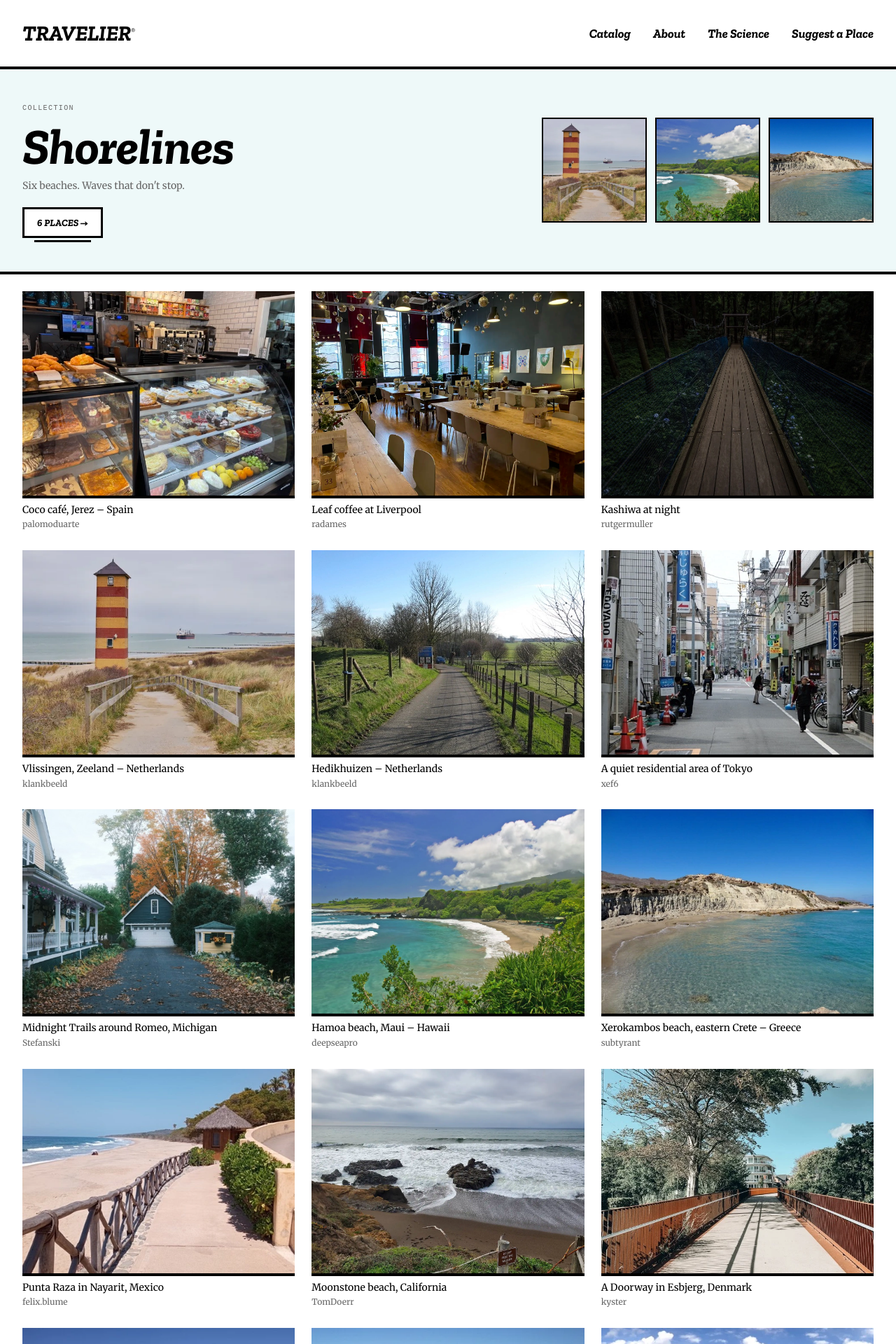
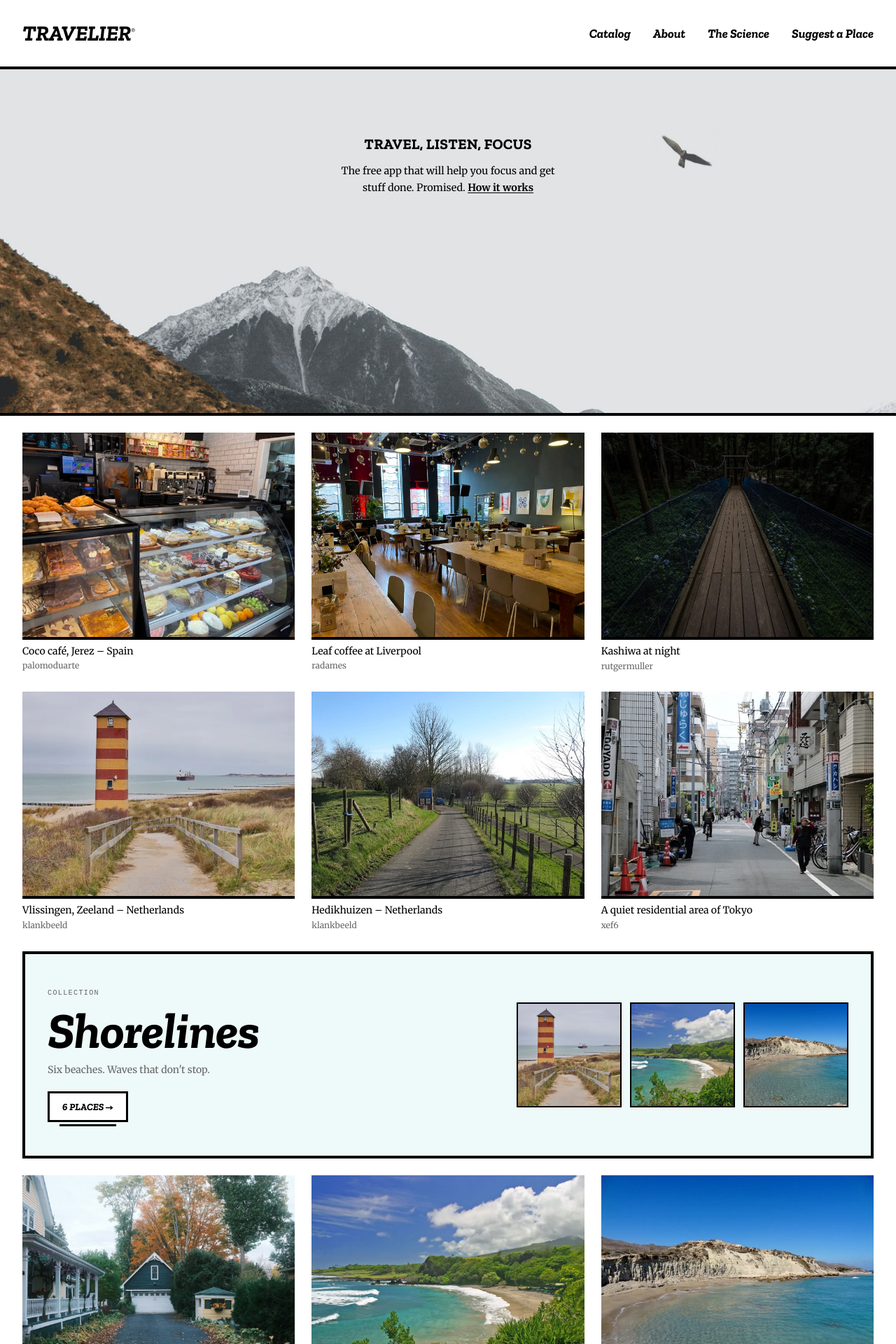
Before and after one commit to 3oheme/travelier, a Jekyll site: the page built from index.html, in a window 1280 px wide. Shown: the top 1920 px of the page at 70% size. Built offline with Jekyll 4.4.1, drawn with Linux system fonts in a browser that asks for light colours; comment, search, counter and statistics services are not loaded.

Commit message:
feat(home): add hero section and move collection-banner into catalog grid
Co-Authored-By: Claude Sonnet 4.6 <noreply@anthropic.com>

```diff
--- /dev/null
+++ b/_includes/collection-banner.html
@@ -0,0 +1,17 @@
+{% if fc_preview.size > 0 %}
+<section class="collection-banner">
+  <div class="collection-banner__photos" aria-hidden="true">
+    {% for p in fc_preview %}
+    <div class="collection-banner__thumb">
+      <img src="{{ p.images.thumb }}" alt="" width="600" height="450" loading="lazy">
+    </div>
+    {% endfor %}
+  </div>
+  <div class="collection-banner__text">
+    <span class="collection-banner__label">Collection</span>
+    <p class="collection-banner__title">{{ fc.title }}</p>
+    <p class="collection-banner__tagline">{{ fc.tagline }}</p>
+    <a href="/tags/{{ fc.tag }}/" class="btn collection-banner__btn">{{ fc_count }} places &rarr;</a>
+  </div>
+</section>
+{% endif %}
--- a/assets/css/main.css
+++ b/assets/css/main.css
@@ -210,6 +210,48 @@ button { cursor: pointer; font: inherit; }
 
 @media (min-width: 1025px) {
   .site-header__wordmark { font-size: 31px; }
+}
+
+/* ── home hero ───────────────────────────────────────────── */
+.home-hero {
+  min-height: 55vh;
+  background-color: var(--paper);
+  background-image: url('/assets/img/home-hero.webp');
+  background-repeat: no-repeat;
+  background-size: cover;
+  background-position: bottom center;
+  display: flex;
+  justify-content: center;
+  align-items: flex-start;
+  padding: var(--sp-24) var(--gutter) var(--sp-12);
+  border-bottom: var(--rule-4) solid var(--ink);
+}
+
+.home-hero__inner {
+  text-align: center;
+  max-width: 320px;
+}
+
+.home-hero__title {
+  font-family: var(--font-display);
+  font-weight: 700;
+  font-size: clamp(2.25rem);
+  text-transform: uppercase;
+  letter-spacing: 0.01em;
+  line-height: 1.05;
+  margin: 0 0 var(--sp-4);
+}
+
+.home-hero__sub {
+  font-size: 0.9rem;
+  line-height: 1.65;
+  margin: 0;
+}
+
+.home-hero__cta {
+  font-weight: 700;
+  text-decoration: underline;
+  text-underline-offset: 2px;
 }
 
 /* ── catalog grid ────────────────────────────────────────── */
@@ -795,13 +837,17 @@ input[type="range"]:focus-visible {
 
 
 /* ── collection banner (homepage) ───────────────────────── */
+.catalog .collection-banner {
+  grid-column: 1 / -1;
+}
+
 .collection-banner {
   display: flex;
   flex-direction: column;
   gap: var(--sp-6);
   padding: var(--sp-8) var(--gutter);
   background: var(--paper-cool);
-  border-bottom: var(--rule-4) solid var(--ink);
+  border: var(--rule-4) solid var(--ink);
 }
 
 .collection-banner__photos {
--- a/index.html
+++ b/index.html
@@ -1,35 +1,28 @@
 ---
 layout: default
 ---
+
+<section class="home-hero">
+  <div class="home-hero__inner">
+    <h1 class="home-hero__title">Travel, Listen, Focus</h1>
+    <p class="home-hero__sub">The free app that will help you focus and get stuff done. Promised. <a href="/science/" class="home-hero__cta">How it works</a></p>
+  </div>
+</section>
 
 {% if site.featured_collection %}
   {% assign fc = site.featured_collection %}
   {% assign fc_places = site.places | where_exp: "p", "p.tags contains fc.tag" | sort: "sortWeight" | reverse %}
   {% assign fc_preview = fc_places | slice: 0, 3 %}
   {% assign fc_count = fc_places | size %}
-  {% if fc_preview.size > 0 %}
-<section class="collection-banner">
-  <div class="collection-banner__photos" aria-hidden="true">
-    {% for p in fc_preview %}
-    <div class="collection-banner__thumb">
-      <img src="{{ p.images.thumb }}" alt="" width="600" height="450" loading="lazy">
-    </div>
-    {% endfor %}
-  </div>
-  <div class="collection-banner__text">
-    <span class="collection-banner__label">Collection</span>
-    <p class="collection-banner__title">{{ fc.title }}</p>
-    <p class="collection-banner__tagline">{{ fc.tagline }}</p>
-    <a href="/tags/{{ fc.tag }}/" class="btn collection-banner__btn">{{ fc_count }} places &rarr;</a>
-  </div>
-</section>
-  {% endif %}
 {% endif %}
 
 <div class="catalog">
   {% assign by_name = site.places | sort: "name" %}
   {% assign places = by_name | sort: "sortWeight" | reverse %}
   {% for place in places %}
+  {% if forloop.index == 7 %}
+  {% include collection-banner.html %}
+  {% endif %}
   <article class="card" data-id="{{ place.url | remove: '/places/' | remove: '/' }}">
     <a href="{{ place.url }}" class="card__link" aria-label="{{ place.name }}">
       <div class="card__photo">
@@ -51,6 +44,9 @@ layout: default
     </a>
   </article>
   {% endfor %}
+  {% if places.size <= 6 %}
+  {% include collection-banner.html %}
+  {% endif %}
 </div>
 
 {% assign all_tags = site.places | map: "tags" | flatten | uniq | sort %}
```
Also changed, not shown: assets/img/home-hero.webp (added), changelog.md.
